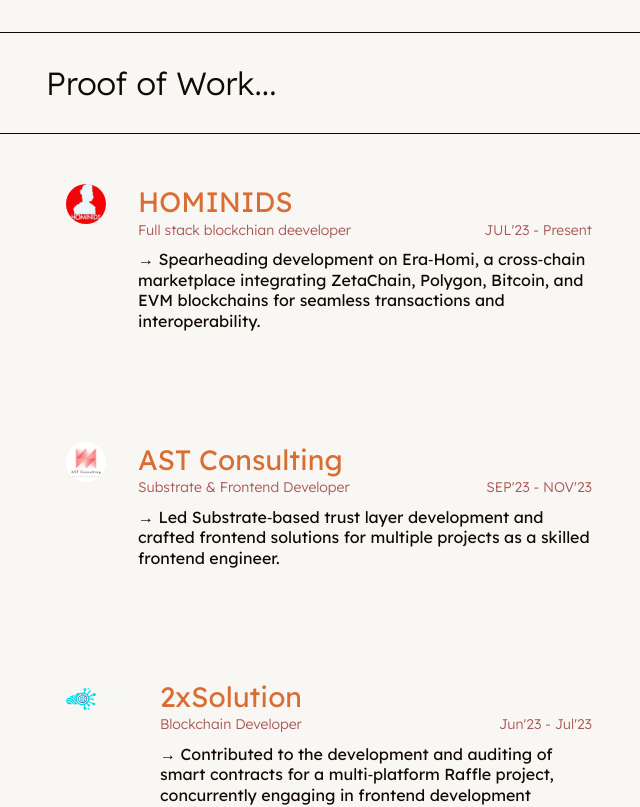
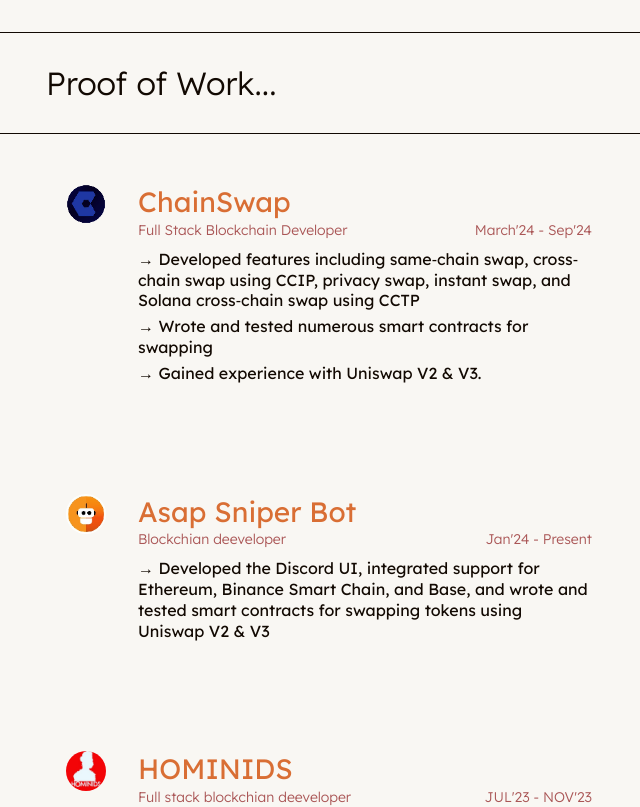
Before and after one commit to vishal5208/vishal.dev, a Next.js app: page / in a window 1280 px wide. Shown: the part 520-1327 px from the top of the page, without its empty margins (48-688 px from the left). Built offline with nearby package versions, Linux system fonts and the light colour scheme; a web font is replaced by a local one.

Commit message:
added proof of work

```diff
--- a/pages/index.tsx
+++ b/pages/index.tsx
@@ -69,6 +69,71 @@
 				</section>
 
 				<section>
+				<div className="sec_work">
+						<div className="sec_work_left">
+							<div className="sec_work_left_item">
+								<Image
+									src="/img/chainswap.png"
+									alt="dygnify"
+									width={10}
+									height={50}
+									className="sec_work_left_item-img"
+									draggable="false"
+								/>
+								<div>
+									<h3 className="sec_work_left_item-title">ChainSwap
+									</h3>
+									<div className="sec_work_left_item-subtitle">
+										<p>Full Stack Blockchain Developer</p>
+										<p>March&apos;24 - Sep&apos;24 </p>
+									</div>
+									<ul className="sec_work_left_item-ul">
+										<li className="sec_work_left_item-ul-li">
+										Developed features including same‐chain swap, cross‐chain swap using CCIP,
+										privacy swap, instant swap, and Solana cross‐chain swap using CCTP
+										</li>
+										<li className="sec_work_left_item-ul-li">
+										Wrote and tested numerous smart contracts for swapping
+										</li>
+										<li className="sec_work_left_item-ul-li">
+										Gained experience with Uniswap V2 & V3.
+										</li>
+									</ul>
+								</div>
+							</div>
+						</div>
+					</div>
+
+
+					<div className="sec_work">
+						<div className="sec_work_left">
+							<div className="sec_work_left_item">
+								<Image
+									src="/img/asap.png"
+									alt="dygnify"
+									width={120}
+									height={50}
+									className="sec_work_left_item-img"
+									draggable="false"
+								/>
+								<div>
+									<h3 className="sec_work_left_item-title">Asap Sniper Bot</h3>
+									<div className="sec_work_left_item-subtitle">
+										<p>Blockchian deeveloper</p>
+										<p>Jan&apos;24 - Present</p>
+									</div>
+									<ul className="sec_work_left_item-ul">
+										<li className="sec_work_left_item-ul-li">
+											Developed the Discord UI, integrated support for Ethereum, Binance Smart
+											Chain, and Base, and wrote and tested smart contracts for swapping tokens using
+											Uniswap V2 & V3
+										</li>
+									</ul>
+								</div>
+							</div>
+						</div>
+					</div>
+
 
 					<div className="sec_work">
 						<div className="sec_work_left">
@@ -86,13 +151,12 @@
 									</h3>
 									<div className="sec_work_left_item-subtitle">
 										<p>Full stack blockchian deeveloper</p>
-										<p>JUL&apos;23 - Present</p>
+										<p>JUL&apos;23 - NOV&apos;23</p>
 									</div>
 									<ul className="sec_work_left_item-ul">
 										<li className="sec_work_left_item-ul-li">
-											Spearheading development on Era‐Homi, a cross‐chain marketplace
-											integrating ZetaChain, Polygon, Bitcoin, and EVM blockchains for
-											seamless transactions and interoperability.
+										orked on Era‐Homi, a cross‐chain marketplace that integrates ZetaChain,
+										Polygon, Bitcoin, and EVM blockchains for smooth and seamless transactions.
 										</li>
 									</ul>
 								</div>
@@ -121,8 +185,8 @@
 									</div>
 									<ul className="sec_work_left_item-ul">
 										<li className="sec_work_left_item-ul-li">
-											Led Substrate‐based trust layer development and crafted frontend
-											solutions for multiple projects as a skilled frontend engineer.
+										Worked on building a trust layer using Substrate and created frontend solutions
+										for several projects as a frontend developer
 										</li>
 									</ul>
 								</div>
```
Also changed, not shown: public/img/asap.png (added), public/img/chainswap.png (added).
